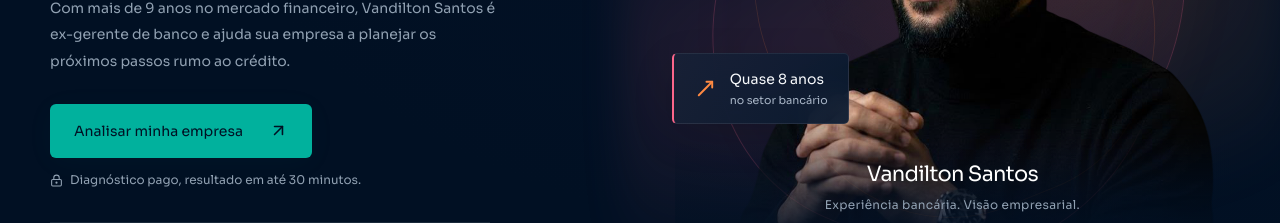
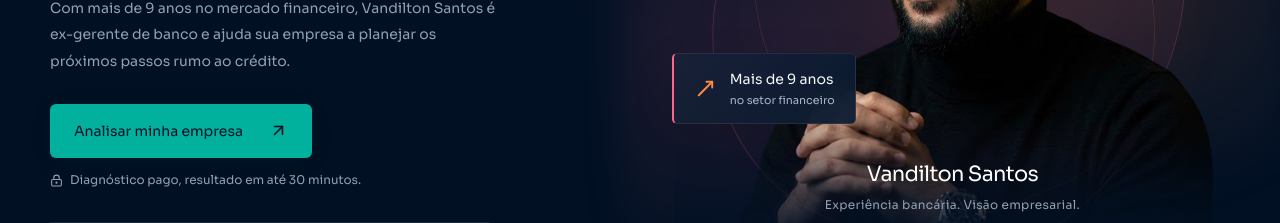
Before and after one commit to jeremiasthomaz8-commits/AurenCapital, a React (Vite) app: page / in a window 1280 px wide. Shown: the part 456-679 px from the top of the page. Built offline with nearby package versions, Linux system fonts and the light colour scheme; no server answers.

Commit message:
Atualiza destaque de experiência no setor financeiro

```diff
--- a/src/components/ui.tsx
+++ b/src/components/ui.tsx
@@ -117,8 +117,8 @@ export function Portrait({
         <div className="experience-note">
           <MoveUpRight size={23} aria-hidden="true" />
           <div>
-            <strong>Quase 8 anos</strong>
-            <span>no setor bancário</span>
+            <strong>Mais de 9 anos</strong>
+            <span>no setor financeiro</span>
           </div>
         </div>
       )}
```
